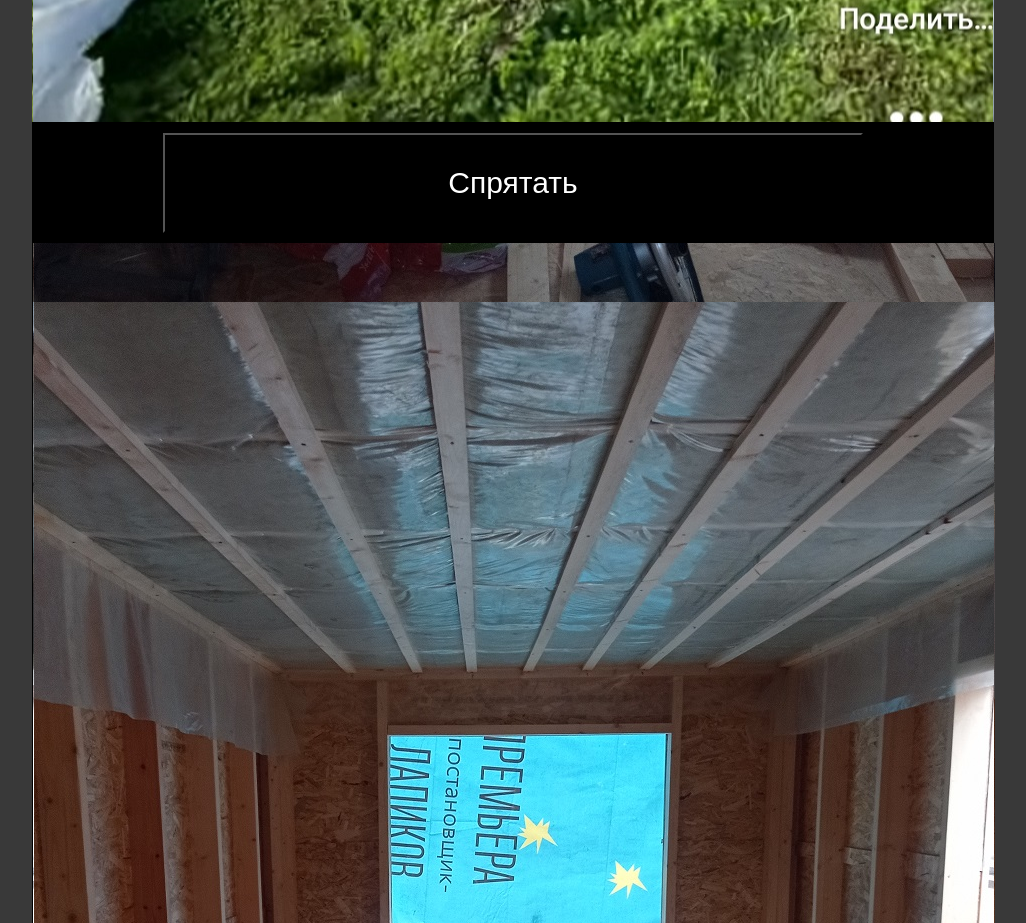
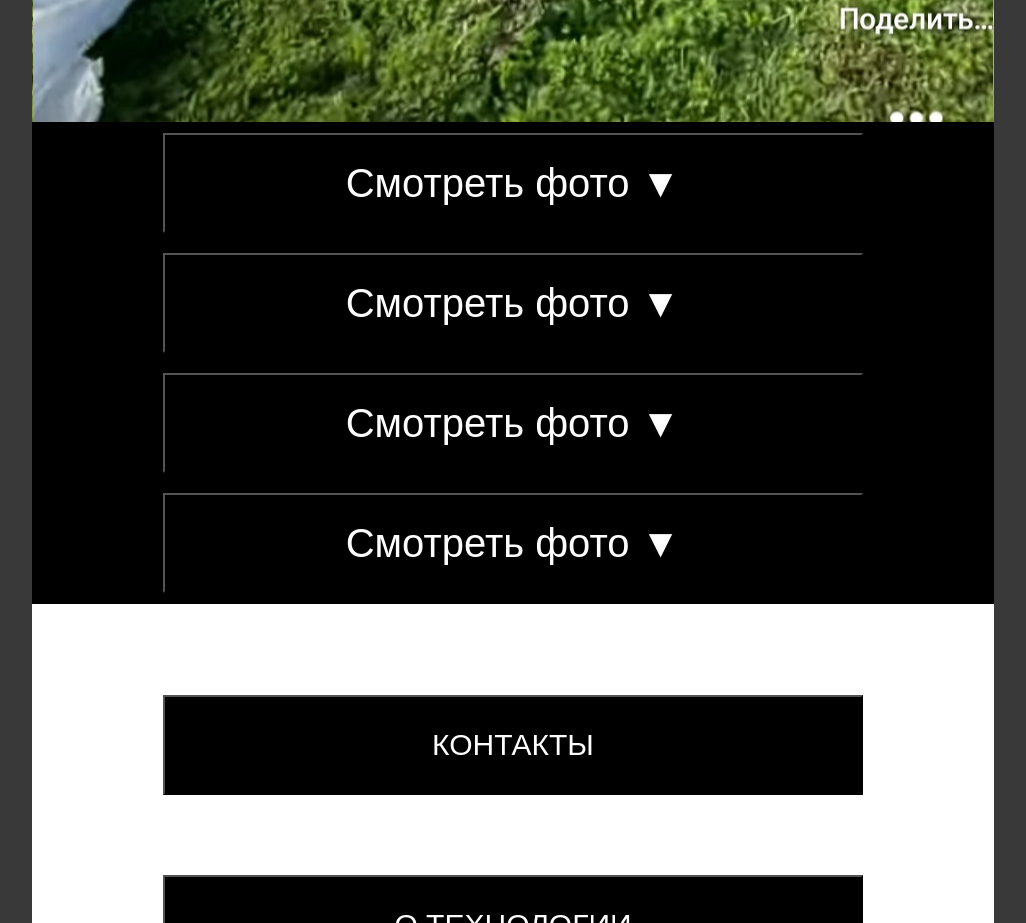
Before and after one commit to YuriyEG/my-app, a React (Create React App) app: page / in a window 1280 px wide. Shown: the part 1580-2503 px from the top of the page, without its empty margins (127-1153 px from the left). Built offline with nearby package versions, Linux system fonts and the light colour scheme.

Commit message:
Начал работать с компонентами

```diff
--- a/src/App.css
+++ b/src/App.css
@@ -185,3 +185,6 @@ input {
   padding-top: 0;
   padding-bottom: 0px;
 }
+.butt {
+  font-size: 40px;
+}
--- a/src/App.js
+++ b/src/App.js
@@ -2,7 +2,8 @@
 
 import './App.css';
 import Page from './page';
-import Builds from './builds';
+import ShowBuildPhoto from './Showbuildphoto';
+
 
 
 
@@ -35,7 +36,10 @@ function App() {
 
             </div>
             <div className='buildfoto'>
-                  <Page />
+                  <ShowBuildPhoto />
+                  <ShowBuildPhoto />
+                  <ShowBuildPhoto />
+                  <ShowBuildPhoto />
             </div>
 
 
--- /dev/null
+++ b/src/Showbuildphoto.jsx
@@ -0,0 +1,44 @@
+
+
+import React from "react";
+import './App.css';
+import App from "./App";
+
+function ShowToggle(props) {
+    if (!props.show) {
+        return null;
+    }
+
+
+    return <div className="building">
+
+            </div>
+
+}
+
+class ShowBuildPhoto extends React.Component {
+    constructor(props) {
+        super(props);
+        this.state = {isTrue: false};
+        this.ToggleClick = this.ToggleClick.bind(this);
+    }
+    ToggleClick() {
+        this.setState(state => ({
+            isTrue: !state.isTrue
+        }));
+    }
+
+
+render() {
+    return (
+        <div>
+
+            <button className='butt' onClick={this.ToggleClick}>
+                {this.state.isTrue ? 'Скрыть фото   ▲' : 'Смотреть фото     ▼'}
+            </button>
+            <ShowToggle show={this.state.isTrue}/>
+        </div>
+    );
+}
+}
+export default ShowBuildPhoto;
--- a/src/page.jsx
+++ b/src/page.jsx
@@ -1,6 +1,6 @@
 import React from "react";
-import Builds from './builds';
-const Bds = <Builds/>;
+
+
 
 function WarningBanner(props) {
     if (!props.warn) {
```
